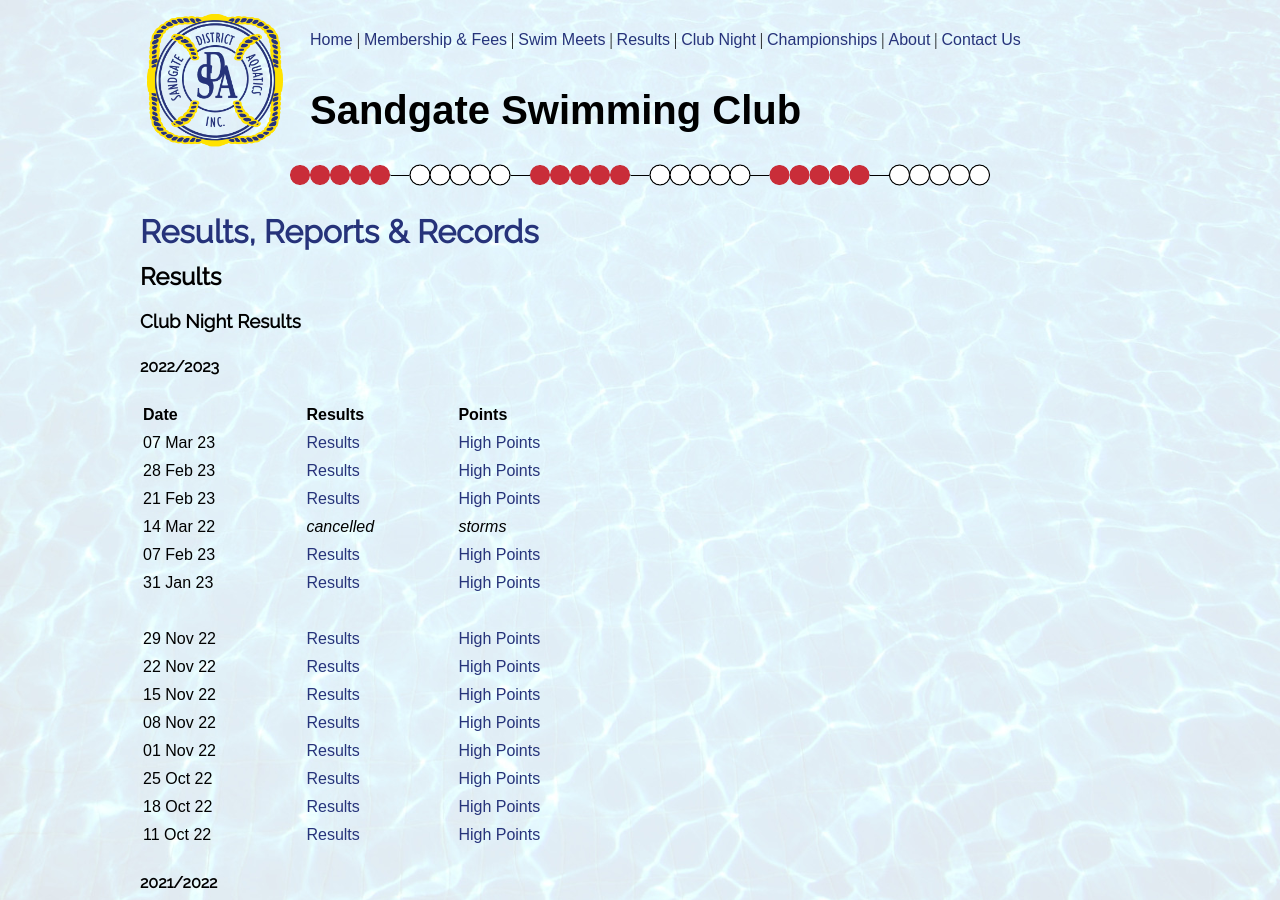
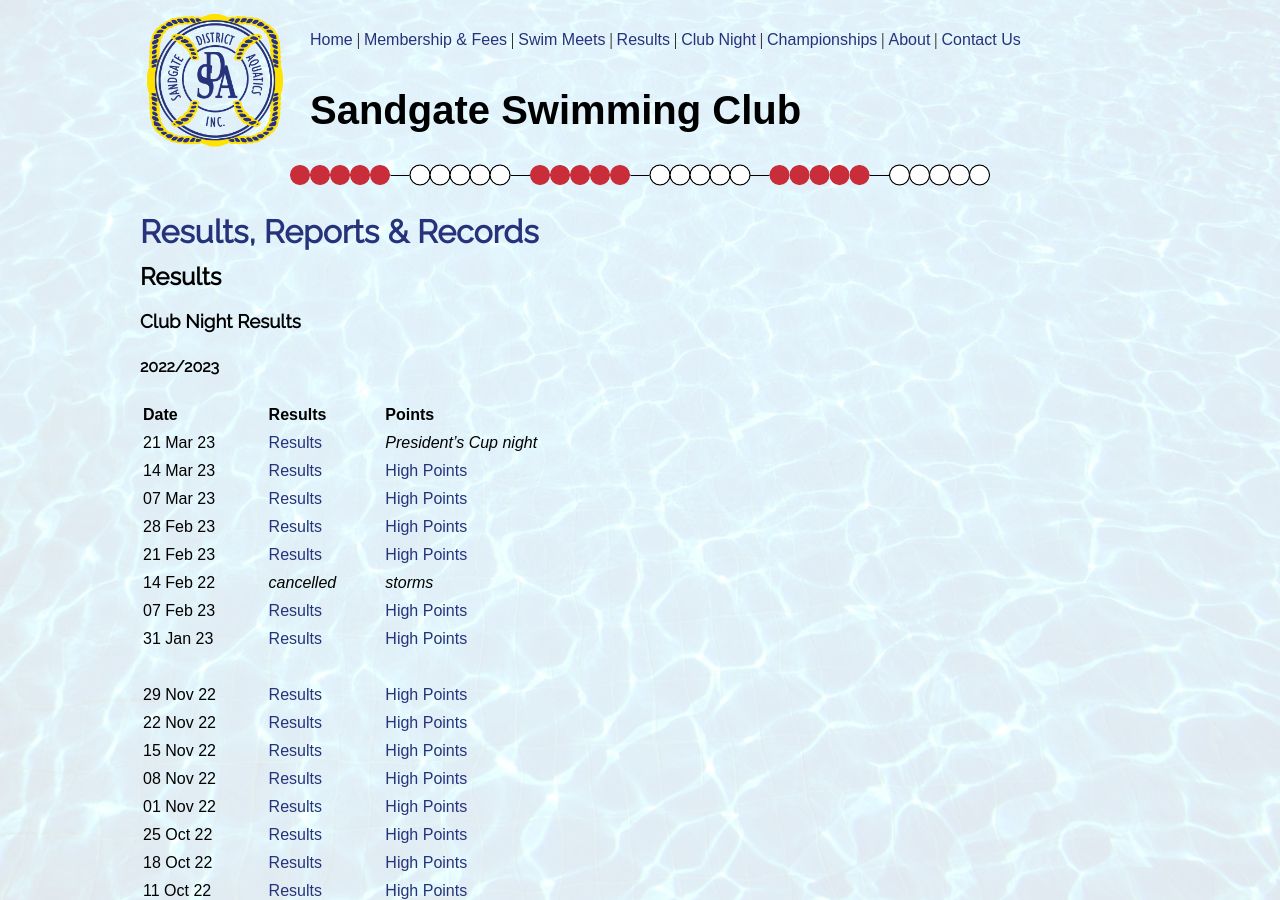
Before and after one commit to sandswim/website, a Jekyll site: the page built from pages/results.md, in a window 1280 px wide and 900 px high. Built offline with Jekyll 4.4.1, drawn with Linux system fonts in a browser that asks for light colours.

Commit message:
Resutls 14/03, 21/03

```diff
--- a/pages/results.md
+++ b/pages/results.md
@@ -11,10 +11,12 @@ permalink: /results
 
 **Date** | **Results** | **Points**
 --- | --- | ---
+21 Mar 23 | [Results](files/results/ClubNight-2023-03-21.pdf) | _President's Cup night_
+14 Mar 23 | [Results](files/results/ClubNight-2023-03-14.pdf) | [High Points](files/results/HighPoints-2023-03-14.pdf)
 07 Mar 23 | [Results](files/results/ClubNight-2023-03-07.pdf) | [High Points](files/results/HighPoints-2023-03-07.pdf)
 28 Feb 23 | [Results](files/results/ClubNight-2023-02-28.pdf) | [High Points](files/results/HighPoints-2023-02-28.pdf)
 21 Feb 23 | [Results](files/results/ClubNight-2023-02-21.pdf) | [High Points](files/results/HighPoints-2023-02-21.pdf)
-14 Mar 22 | _cancelled_ | _storms_
+14 Feb 22 | _cancelled_ | _storms_
 07 Feb 23 | [Results](files/results/ClubNight-2023-02-07.pdf) | [High Points](files/results/HighPoints-2023-02-07.pdf)
 31 Jan 23 | [Results](files/results/ClubNight-2023-01-31.pdf) | [High Points](files/results/HighPoints-2023-01-31.pdf)
 |||
```
Also changed, not shown: 3 other files.
